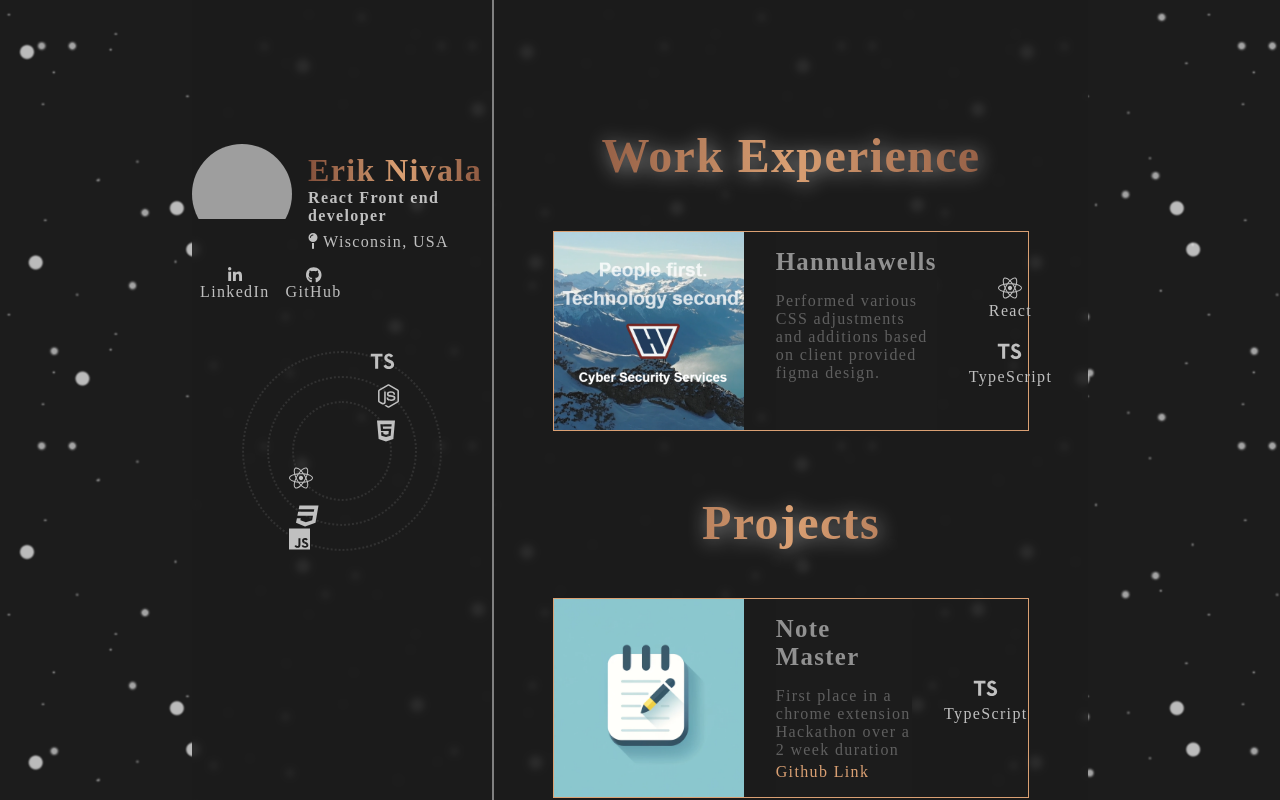
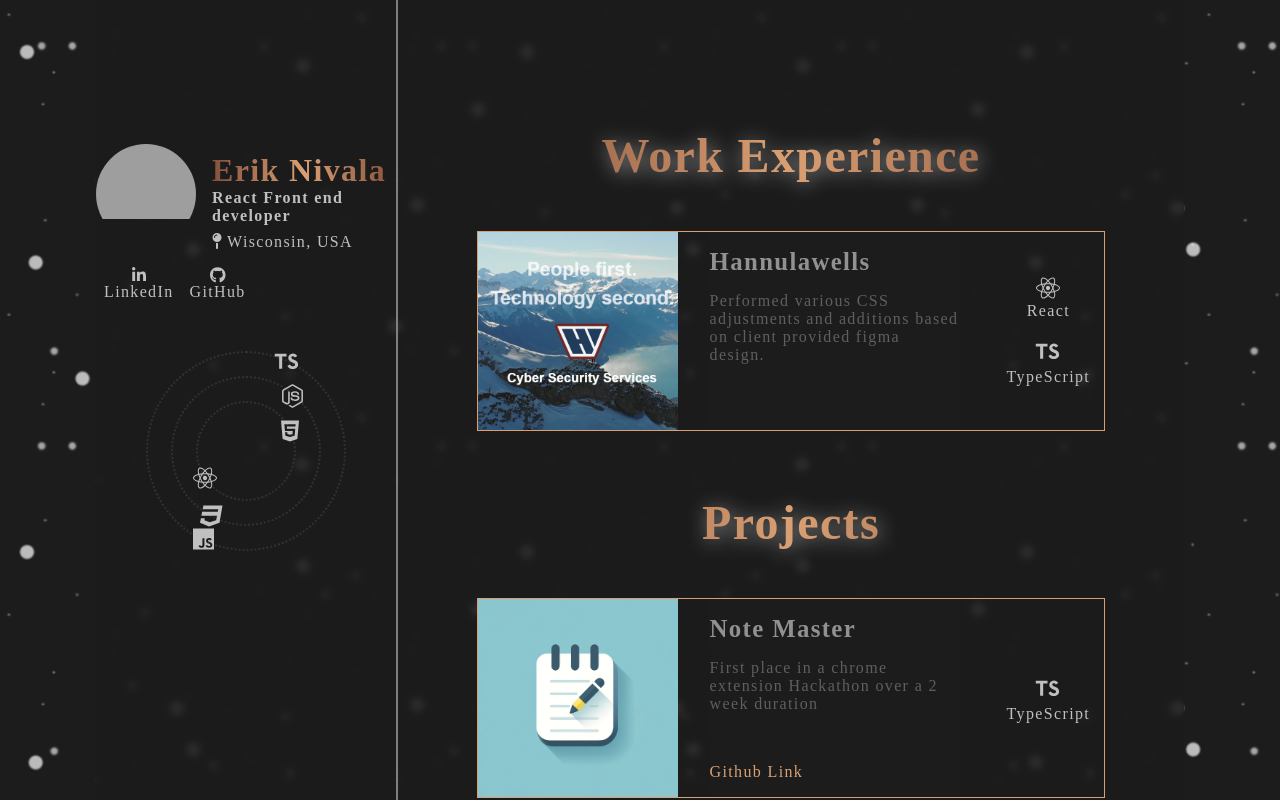
Before and after one commit to Lumina97/ErikNivalaWebsite, a React (Vite) app: page / in a window 1280 px wide. Shown: the top 800 px of the page. Built offline with nearby package versions, Linux system fonts and the light colour scheme; grey boxes are pictures that could not be loaded; a web font is replaced by a local one.

Commit message:
fixed sizing issue with project cards

```diff
--- a/src/css/global.css
+++ b/src/css/global.css
@@ -58,7 +58,7 @@ body {
   display: flex;
   flex-direction: row;
   padding-top: 8rem;
-  max-width: 70%;
+  max-width: 85%;
   margin: auto;
   border-radius: 1rem;
 }
```
